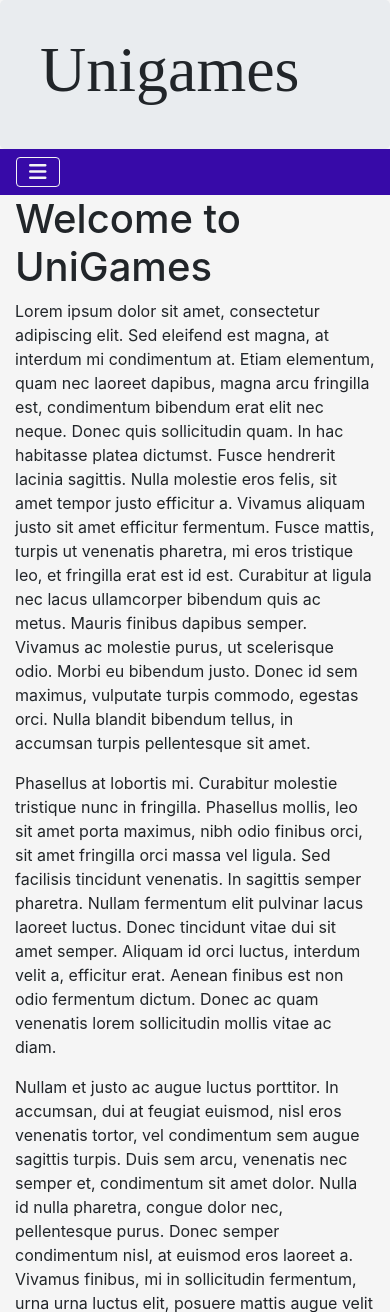
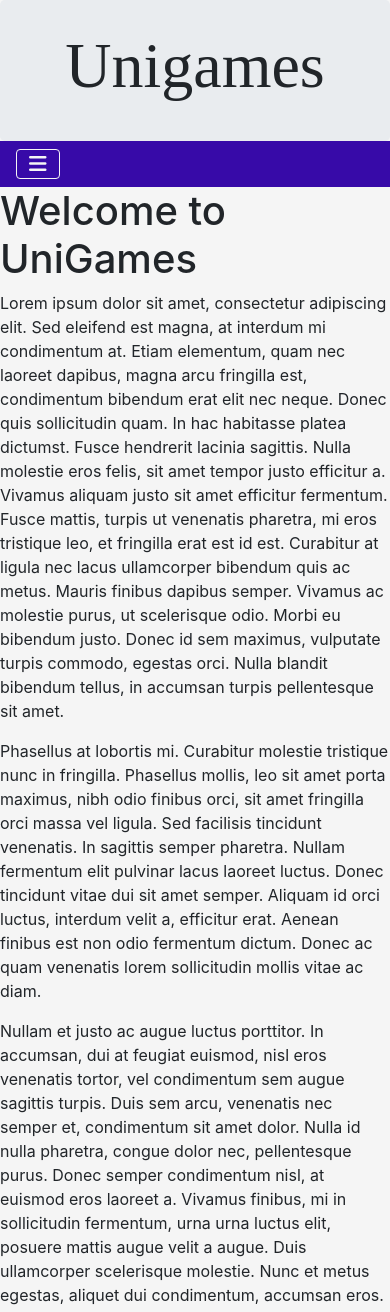
Before and after one commit to sirmiggles/project-dragon, a Django app: page / in a window 390 px wide. Shown: the top 1312 px of the page. Run offline with Django 3.2, Linux system fonts and the light colour scheme; some libraries are stand-ins or nearby versions; some web fonts are replaced.

Commit message:
Update mobile display for base template

```diff
--- a/src/dragon/dragon/static/dragon/style.css
+++ b/src/dragon/dragon/static/dragon/style.css
@@ -8,9 +8,8 @@ body {
 /*  Styling for main header of base page  */
 #page-header {
     margin: 0;
-    padding-top: 2rem;
-    padding-bottom: 2rem;
-    padding-left: 2.5rem;
+    padding-top: 1.75rem;
+    padding-bottom: 1.75rem;
 }
 
 #header-text {
--- a/src/dragon/dragon/templates/dragon/base.html
+++ b/src/dragon/dragon/templates/dragon/base.html
@@ -12,12 +12,12 @@
 
     <script src="https://kit.fontawesome.com/985e02c2ee.js"></script>
     <link rel="stylesheet" type="text/css" href="{% static 'dragon/style.css' %}">
-    {% block css %}{% endblock %}
+    {% block page-styles %}{% endblock %}
   </head>
   <body>
     <!-- Main Page Header  -->
-    <div class="jumbotron" id="page-header">
-      <h1 id="header-text">Unigames</h1>
+    <div class="container-fluid jumbotron" id="page-header">
+      <h1 class="text-center text-md-left" id="header-text">Unigames</h1>
     </div>
     <!--  The Navbar for all pages  -->
     <nav class="navbar navbar-expand-md bg-custom sticky-top" id="page-navbar">
@@ -27,26 +27,24 @@
       <div class="collapse navbar-collapse" id="collapsible-nav">
         <ul class="navbar-nav">
           <li class="nav-item">
-            <a class="nav-link" href="/">HOME</a>
+            <a class="text-center text-md-left nav-link" href="/">HOME</a>
           </li>
           <li class="nav-item">
-            <a class="nav-link" href="/library">LIBRARY</a>
+            <a class="text-center text-md-left nav-link" href="/library">LIBRARY</a>
           </li>
           <li class="nav-item">
-            <a class="nav-link" href="/members">MEMBERS</a>
+            <a class="text-center text-md-left nav-link" href="/members">MEMBERS</a>
           </li>
           <li class="nav-item">
-            <a class="nav-link" href="/admin">ADMIN</a>
+            <a class="text-center text-md-left nav-link" href="/admin">ADMIN</a>
           </li>
           <li class="nav-item">
-            <a class="nav-link" href="http://webcam.ucc.asn.au/">SPY ON US HERE</a>
+            <a class="text-center text-md-left nav-link" href="http://webcam.ucc.asn.au/">SPY ON US HERE</a>
           </li>
         </ul>
       </div>
     </nav>
-    <div class="container-fluid">
     {% block content %}
     {% endblock %}
-    </div>
   </body>
 </html>
```
